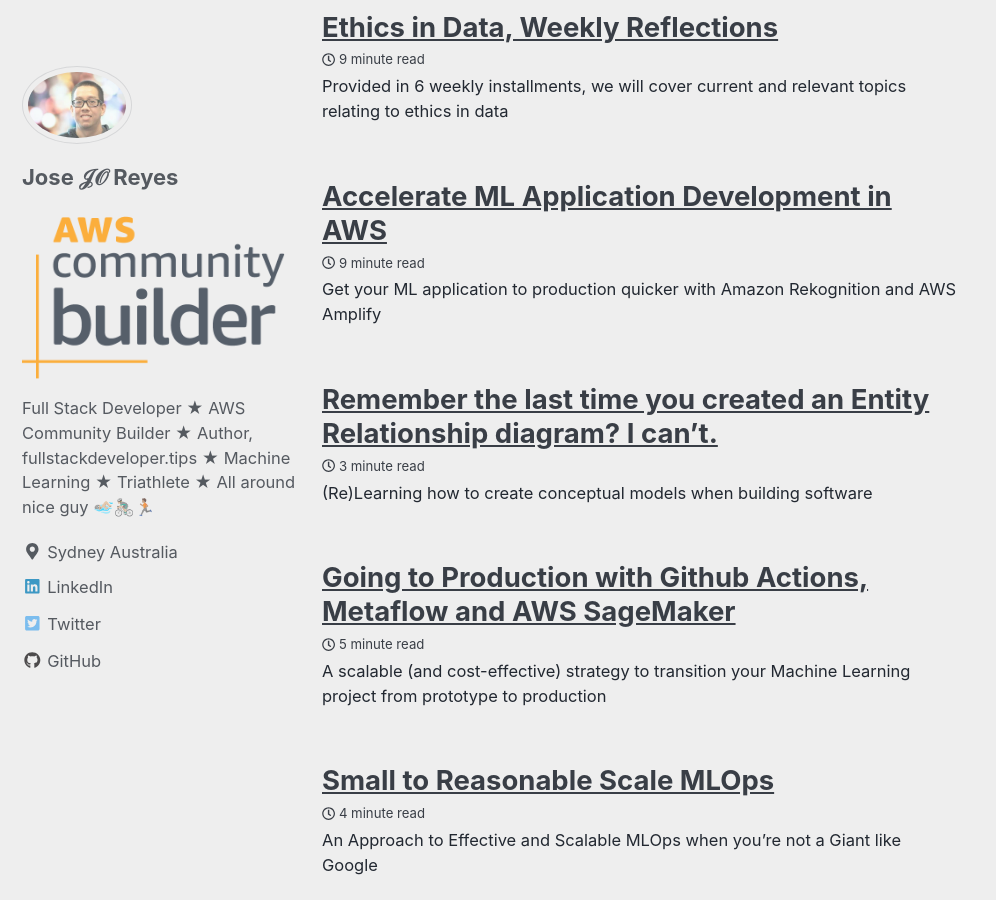
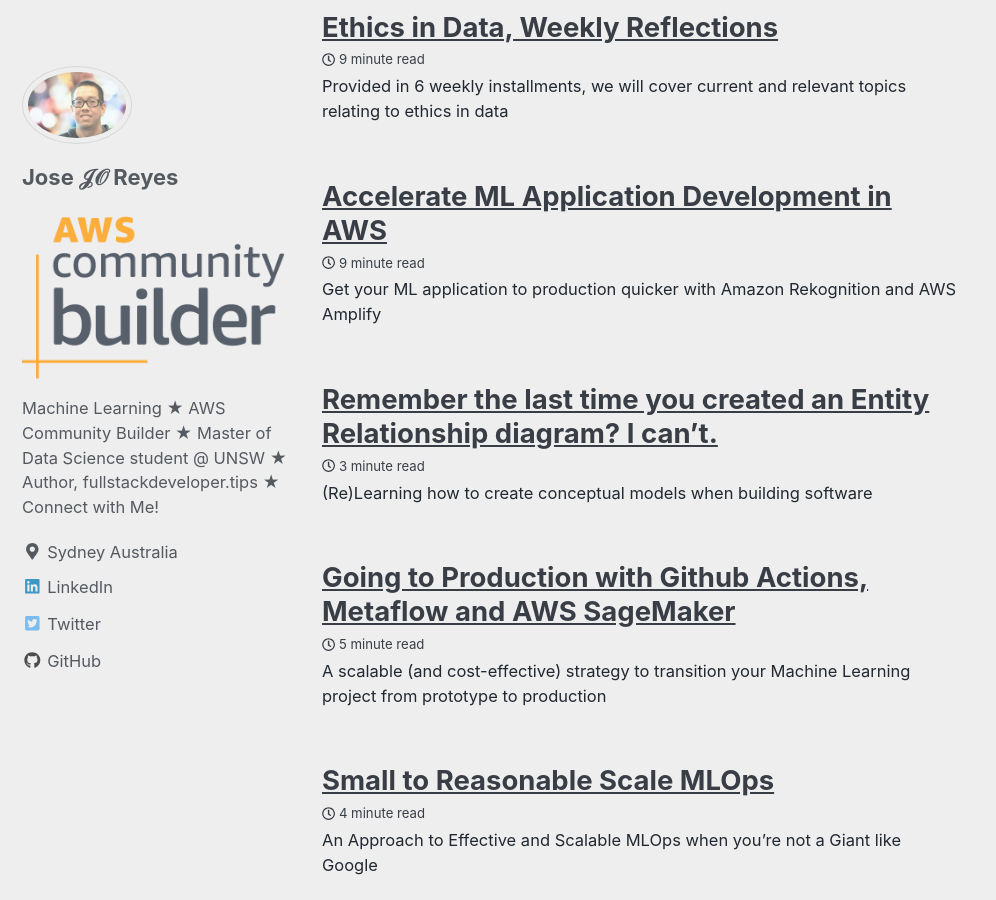
Before and after one commit to jaeyow/fullstack-developer, a Jekyll site: the page built from index.html, in a window 1280 px wide and 900 px high, scrolled down 610 px. Shown: the whole window, without its empty margins (0-996 px from the left). Built offline with Jekyll 4.4.1, drawn with Linux system fonts in a browser that asks for light colours; cached includes are drawn as plain includes; the list of posts is cut into pages by our own code.

Commit message:
update heading

```diff
--- a/_config.yml
+++ b/_config.yml
@@ -108,7 +108,7 @@
 author:
   name             : "Jose 𝒥𝒪 Reyes"
   avatar           : "/images/img_6136-small"
-  bio              : "Full Stack Developer ★ AWS Community Builder ★ Author, fullstackdeveloper.tips ★ Machine Learning ★ Triathlete ★ All around nice guy  🏊🏼‍♂️🚴🏼‍♂️🏃🏽"
+  bio              : "Machine Learning ★ AWS Community Builder ★ Master of Data Science student @ UNSW ★ Author, fullstackdeveloper.tips ★ Connect with Me!"
   location         : "Sydney Australia"
   email            :
   cert             : "AWS Community Builder"
```
